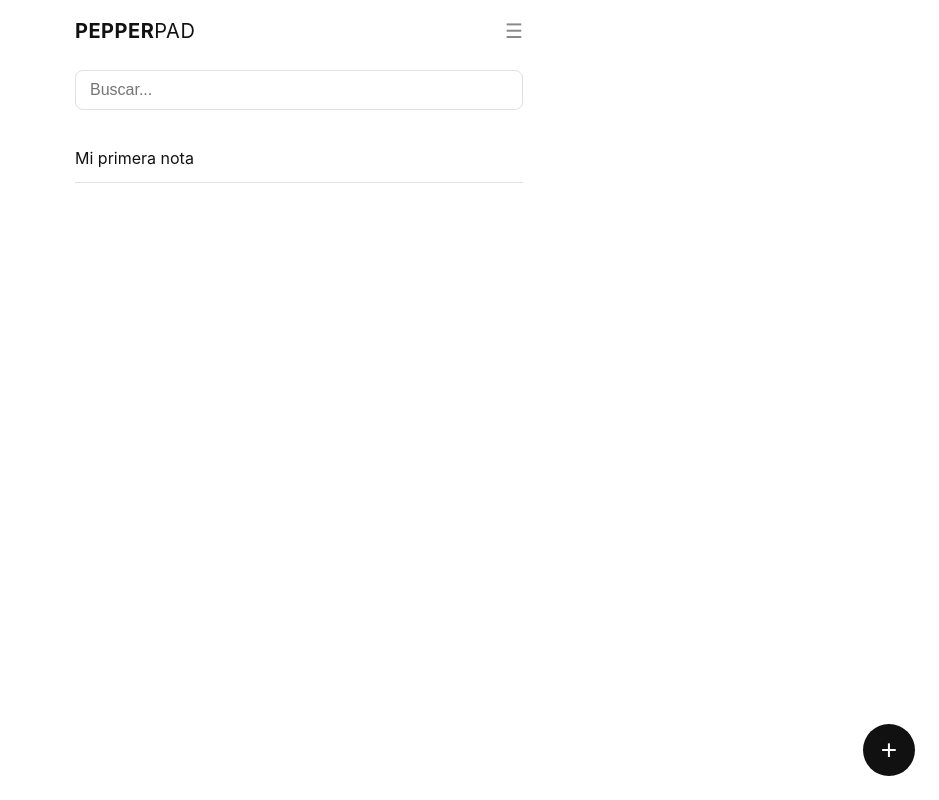
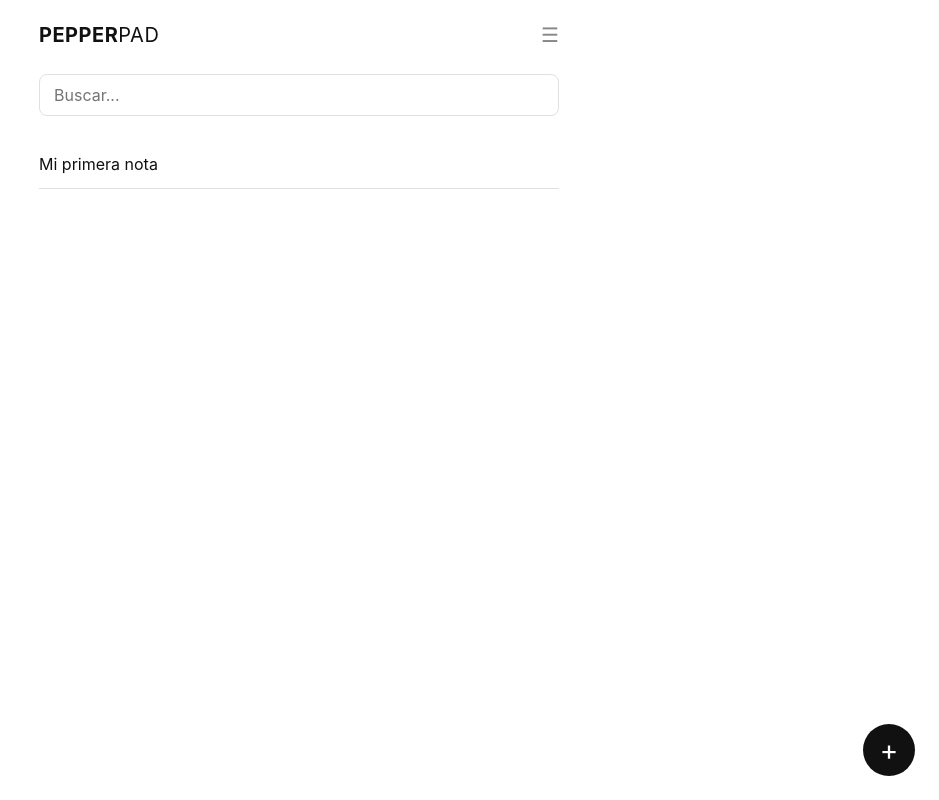
Before and after one commit to deshollinador/pepperpad, a React (Vite) app: page / in a window 1280 px wide. Shown: the whole page, without its empty margins (341-1280 px from the left). Built offline with nearby package versions, Linux system fonts and the light colour scheme.

Commit message:
ajustes viewport y tipografía base para móvil

```diff
--- a/index.html
+++ b/index.html
@@ -3,7 +3,7 @@
   <head>
     <meta charset="UTF-8" />
     <link rel="icon" type="image/svg+xml" href="/favicon.svg" />
-    <meta name="viewport" content="width=device-width, initial-scale=1.0" />
+    <meta name="viewport" content="width=device-width, initial-scale=1.0, maximum-scale=1.0" />
     <title>pepperpad</title>
   </head>
   <body>
--- a/src/index.css
+++ b/src/index.css
@@ -12,16 +12,25 @@
   --color-hover: #f5f5f5;
   --font-main: 'Inter', system-ui, sans-serif;
   --radius: 8px;
-  --spacing: 16px;
+  --spacing: 20px;
+  --font-size-base: 16px;
+  --font-size-sm: 15px;
+  --font-size-xs: 13px;
 }
 
 body {
   font-family: var(--font-main);
   background-color: var(--color-bg);
   color: var(--color-text);
-  font-size: 16px;
+  font-size: var(--font-size-base);
   line-height: 1.5;
-  max-width: 480px;
+  max-width: 560px;
   margin: 0 auto;
   padding: var(--spacing);
+  -webkit-text-size-adjust: 100%;
 }
+
+input, textarea, button {
+  font-family: var(--font-main);
+  font-size: var(--font-size-base);
+}
```
